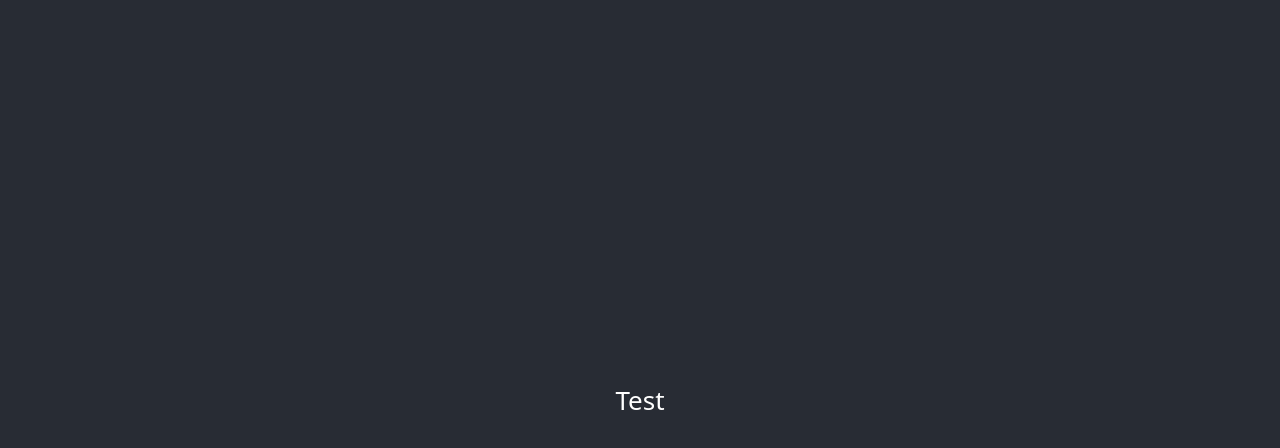
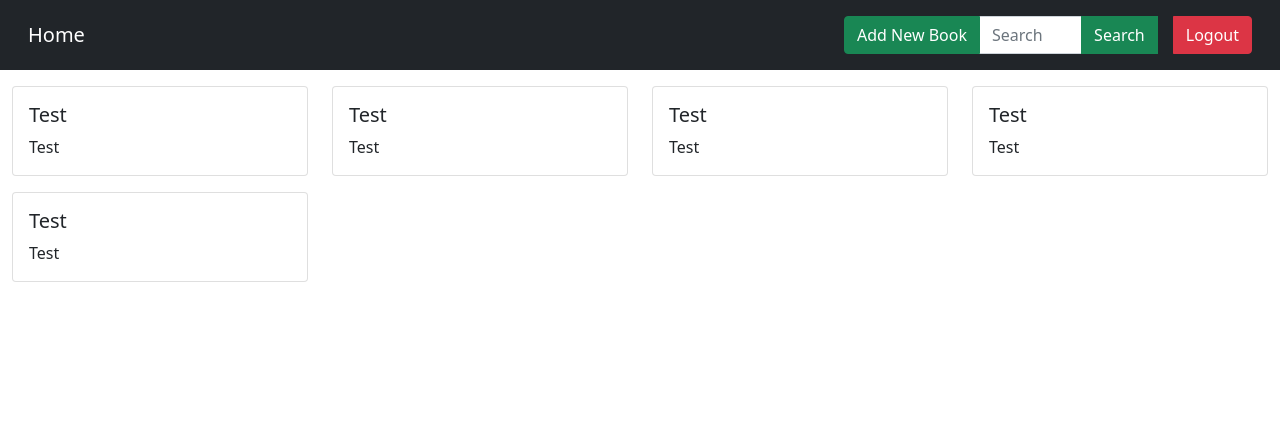
Before and after one commit to SouravDatta1995/libraryui, a React (Create React App) app: page /home in a window 1280 px wide. Shown: the top 448 px of the page. Built offline with nearby package versions, Linux system fonts and the light colour scheme.

Commit message:
Created basic dashboard with navbar

```diff
--- a/src/App.js
+++ b/src/App.js
@@ -1,19 +1,15 @@
 import './App.css';
-import Login from "./components/Login";
+import Login from "./components/Login/Login";
 import {BrowserRouter as Router, Switch, Route} from 'react-router-dom'
-import Home from "./components/Home";
+import Home from "./components/Home/Home";
 
 function App() {
     return (
         <Router>
-            <div className="App">
-                <header className="App-content">
-                    <Switch>
-                        <Route path="/" exact component={Login}/>
-                        <Route path="/home" component={Home}/>
-                    </Switch>
-                </header>
-            </div>
+            <Switch>
+                <Route path="/" exact component={Login}/>
+                <Route path="/home" component={Home}/>
+            </Switch>
         </Router>
     );
 }
--- a/src/components/Home.js
+++ /dev/null
@@ -1,9 +0,0 @@
-import React from 'react';
-
-function Home(props) {
-    return (
-        <div>Test</div>
-    );
-}
-
-export default Home;
--- /dev/null
+++ b/src/components/Home/Book.js
@@ -0,0 +1,19 @@
+import React from 'react';
+import {Card, Col} from "react-bootstrap";
+
+function Book(props) {
+
+    return (
+        <Col className={"mb-3"}>
+            <Card>
+                <Card.Body>
+                    <Card.Title>{props.title} </Card.Title>
+                    <Card.Text>{props.author}</Card.Text>
+                </Card.Body>
+            </Card>
+
+        </Col>
+    );
+}
+
+export default Book;
--- /dev/null
+++ b/src/components/Home/Home.js
@@ -0,0 +1,29 @@
+import React from 'react';
+import { Row} from "react-bootstrap"
+import "bootstrap/dist/css/bootstrap.min.css"
+import Book from "./Book";
+import NavbarComp from "../NavbarComp/NavbarComp";
+
+function Home(props) {
+
+    let books = [
+        {id: 1, title: "Test", author: "Test"},
+        {id: 2, title: "Test", author: "Test"},
+        {id: 3, title: "Test", author: "Test"},
+        {id: 4, title: "Test", author: "Test"},
+        {id: 5, title: "Test", author: "Test"},
+    ]
+
+    return (
+        <div>
+            <NavbarComp/>
+            <div className={"container-fluid"}>
+                <Row className={"row-cols-4"}>
+                    {books.map(book => <Book title={book.title} author={book.author}/>)}
+                </Row>
+            </div>
+        </div>
+    );
+}
+
+export default Home;
--- a/src/components/Login.js
+++ /dev/null
@@ -1,48 +0,0 @@
-import React, {useState} from "react";
-import {Button, Form} from "react-bootstrap"
-import "bootstrap/dist/css/bootstrap.min.css"
-import {Redirect} from "react-router-dom";
-import axios from "axios";
-
-function Login(props) {
-
-    const [credentials, setCredentials] = useState({username: "", password: ""})
-    const [loginStatus, setLoginStatus] = useState(false);
-    const loginHandler = e => {
-        e.preventDefault()
-        axios.post("http://localhost:8080/api/login/", credentials)
-            .then(res => {
-                console.log(res)
-                if (res.data === true)
-                    setLoginStatus(true)
-                else
-                    alert("Invalid username or password")
-            })
-            .catch(err => {
-                alert("Login Failed")
-            })
-    }
-
-    return (
-        loginStatus ? <Redirect to={"/Home"}/> :
-            <div>
-                <Form onSubmit={loginHandler}>
-                    <div className={"mb-4"}>
-                        <input type="text" placeholder="Enter email" className={"form-control"}
-                               value={credentials.username}
-                               onChange={e => setCredentials({...credentials, username: e.target.value})}/>
-                    </div>
-                    <div className={"mb-4"}>
-                        <input type="text" placeholder="Enter password" className={"form-control"}
-                               value={credentials.password}
-                               onChange={e => setCredentials({...credentials, password: e.target.value})}/>
-                    </div>
-                    <div className={"mb-4"}>
-                        <Button type={"submit"}>Login</Button>
-                    </div>
-                </Form>
-            </div>
-    );
-}
-
-export default Login;
--- /dev/null
+++ b/src/components/Login/Login.js
@@ -0,0 +1,46 @@
+import React, {useState} from "react";
+import {Button, Form} from "react-bootstrap"
+import "bootstrap/dist/css/bootstrap.min.css"
+import {useHistory} from "react-router-dom";
+import axios from "axios";
+
+function Login() {
+
+    const [credentials, setCredentials] = useState({username: "", password: ""})
+    const history = useHistory();
+    const loginHandler = e => {
+        e.preventDefault()
+        axios.post("http://localhost:8080/api/login/", credentials)
+            .then(res => {
+                if (res.data === true)
+                    history.push("/home")
+                else
+                    alert("Invalid username or password")
+            })
+            .catch(err => {
+                alert("Login Failed")
+            })
+    }
+
+    return (
+        <div className={"App App-content"}>
+            <Form onSubmit={loginHandler}>
+                <div className={"mb-4"}>
+                    <input type="text" placeholder="Enter email" className={"form-control"}
+                           value={credentials.username}
+                           onChange={e => setCredentials({...credentials, username: e.target.value})}/>
+                </div>
+                <div className={"mb-4"}>
+                    <input type="text" placeholder="Enter password" className={"form-control"}
+                           value={credentials.password}
+                           onChange={e => setCredentials({...credentials, password: e.target.value})}/>
+                </div>
+                <div className={"mb-4"}>
+                    <Button type={"submit"}>Login</Button>
+                </div>
+            </Form>
+        </div>
+    );
+}
+
+export default Login;
--- /dev/null
+++ b/src/components/NavbarComp/NavbarComp.js
@@ -0,0 +1,31 @@
+import React from 'react';
+import {Button, Col, InputGroup, Navbar} from "react-bootstrap";
+import {useHistory} from 'react-router-dom'
+
+function NavbarComp() {
+    const history = useHistory();
+    const logout = () =>{
+        history.push("/");
+    }
+
+    return (
+        <Navbar className={"navbar navbar-expand-lg navbar-dark bg-dark mb-3 p-3"}>
+            <div className={"container-fluid"}>
+                <Col>
+                    <a className="navbar-brand" href="/home">Home</a>
+                </Col>
+                <Col className={"col-4"}>
+                    <InputGroup>
+                        <Button className={"btn-success"}>Add New Book</Button>
+                        <input className={"form-control"} type={"search"} placeholder="Search"/>
+                        <Button className={"btn-success me-3"}>Search</Button>
+                        <Button className={"btn-danger"} onClick={logout}>Logout</Button>
+                    </InputGroup>
+
+                </Col>
+            </div>
+        </Navbar>
+    );
+}
+
+export default NavbarComp;
```
